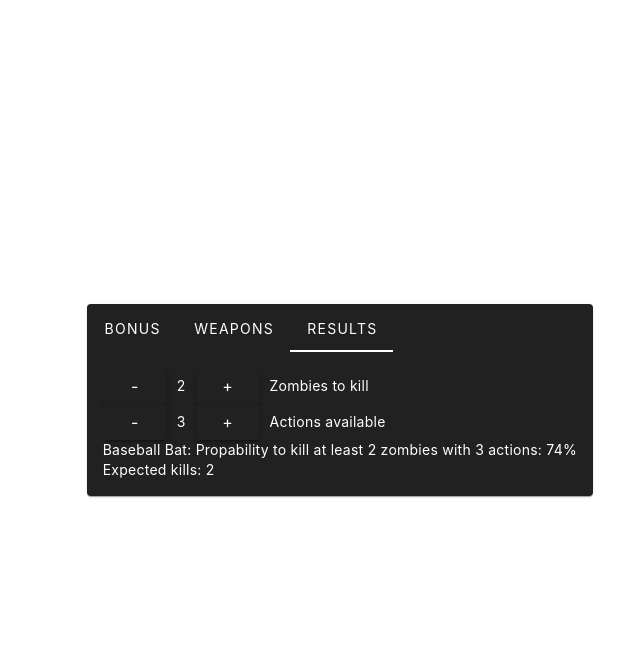
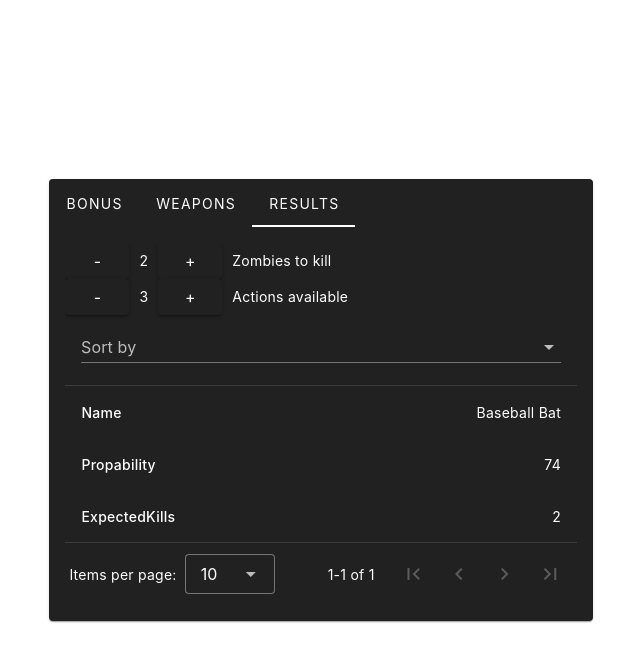
Before and after one commit to adrischu/ZombicideCalculator, a Vue app: page / in a window 1280 px wide. Both pictures are taken after a click on the tab "RESULTS". Shown: the top 662 px of the page, without its empty margins (47-687 px from the left). Built offline with nearby package versions, Linux system fonts and the light colour scheme; the HTML template or start-up script is replaced by a standard one.

Commit message:
implemented result table

```diff
--- a/src/App.vue
+++ b/src/App.vue
@@ -37,11 +37,7 @@
         <v-tabs-window-item value="window-results">
           <plus-minus v-model="toKill">Zombies to kill</plus-minus>
           <plus-minus v-model="actions">Actions available</plus-minus>
-          <div v-for="selectedWeapon in selectedWeapons" :key="selectedWeapon.name">
-            {{ selectedWeapon.name }}: Propability to kill at least {{ toKill }} zombies with
-            {{ actions }} actions: {{ selectedWeapon.propability(actions, toKill, extra) }}%
-            <div>Expected kills: {{ selectedWeapon.expected(actions, extra) }}</div>
-          </div>
+          <v-data-table :items="tableProps" mobile></v-data-table>
         </v-tabs-window-item>
       </v-tabs-window>
     </v-card-text>
@@ -52,9 +48,9 @@
 <script setup lang="ts">
 import { weapons } from './stores/weaponStore'
 import { Weapon } from './components/typescript/classes/weapon'
-import { ref, type Ref } from 'vue'
+import { computed, ref, type Ref } from 'vue'
 import plusMinus from './components/plus-minus.vue'
-// <img :src="`./assets/card-images/${selectedWeapon!.imagePath}`" />
+
 const selectedWeapons: Ref<Weapon[] | null> = ref<Weapon[] | null>([weapons[0]])
 const toKill = ref(2)
 const actions = ref(3)
@@ -71,6 +67,24 @@ const extra = ref({
 function addWeapon() {
   selectedWeapons.value!.push(weapons[0])
 }
+
+const tableProps = computed(() => {
+  const props: { name: string; propability: number; expectedKills: number }[] = []
+  selectedWeapons.value?.forEach((weapon) => {
+    props.push({
+      name: weapon.name,
+      propability: Math.round(100 * weapon.propability(actions.value, toKill.value, extra.value)),
+      expectedKills: Math.round(weapon.expected(actions.value, extra.value) * 10) / 10,
+    })
+  })
+  return props
+})
+
+const tableHeaders = [
+  { text: 'Name' },
+  { text: 'Propability to kill all Zombies.' },
+  { text: 'Expected kills' },
+]
 </script>
 
 <style scoped>
--- a/src/components/typescript/classes/weapon.ts
+++ b/src/components/typescript/classes/weapon.ts
@@ -82,9 +82,7 @@ export class Weapon {
       resultRange: number
     },
   ): number {
-    return Math.round(
-      100 * bernoulliMindestens(this.p(extra), actions * this.calcDices(extra), toKill),
-    )
+    return bernoulliMindestens(this.p(extra), actions * this.calcDices(extra), toKill)
   }
 
   expected(
```
